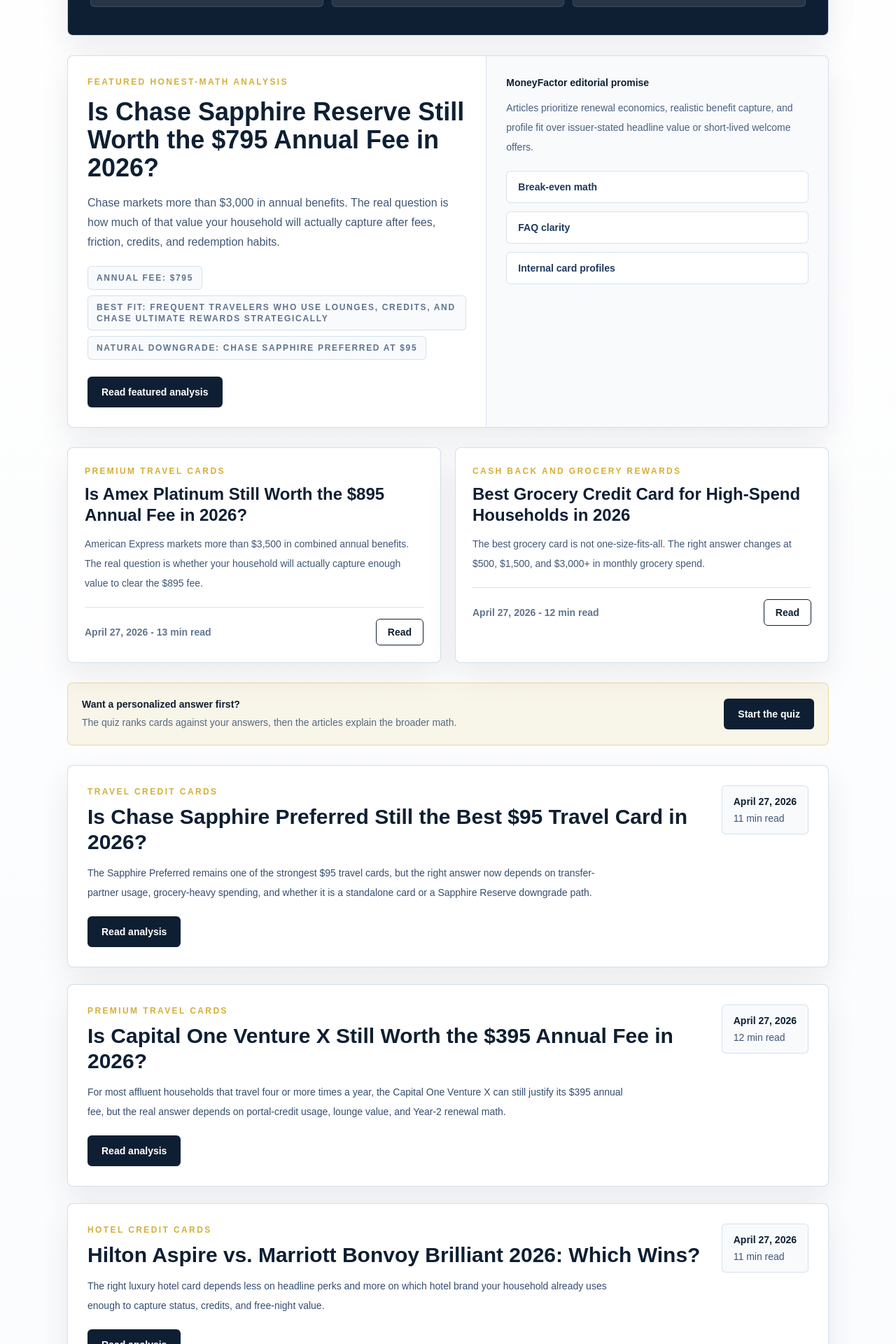
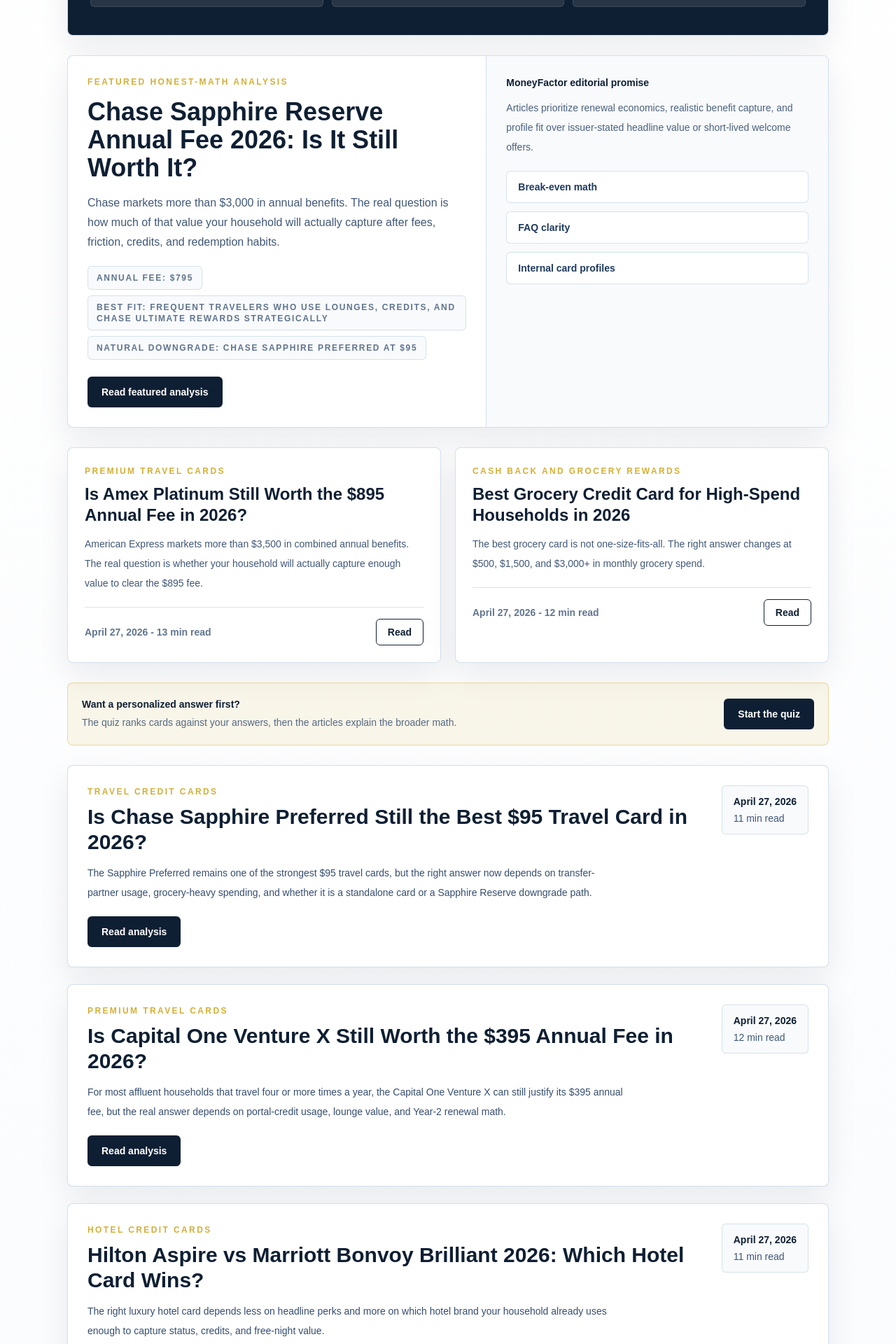
Before and after one commit to MoneyFactorLabs/bestcardsforme-quiz, a Next.js app: page /articles in a window 1280 px wide. Shown: the part 560-2480 px from the top of the page at 70% size. Built offline with nearby package versions, Linux system fonts and the light colour scheme.

Commit message:
seo: optimize article snippets from GSC CTR signal

```diff
--- a/data/articles.ts
+++ b/data/articles.ts
@@ -7,9 +7,9 @@ export const articles: EditorialArticle[] = [
   {
     slug: "is-chase-sapphire-reserve-worth-it-2026",
     eyebrow: "Premium Travel Card Analysis",
-    title: "Is Chase Sapphire Reserve Still Worth the $795 Annual Fee in 2026?",
+    title: "Chase Sapphire Reserve Annual Fee 2026: Is It Still Worth It?",
     metaDescription:
-      "Honest-math breakdown of whether Chase Sapphire Reserve is worth the $795 fee in 2026, with realistic Year-2 value, the new credits, and downgrade math.",
+      "See the Chase Sapphire Reserve annual fee for 2026, what changed, which benefits matter, and when the card is worth keeping versus downgrading.",
     dek: "Chase markets more than $3,000 in annual benefits. The real question is how much of that value your household will actually capture after fees, friction, credits, and redemption habits.",
     category: "Premium travel cards",
     updatedAt: "2026-04-27",
@@ -1310,8 +1310,8 @@ export const articles: EditorialArticle[] = [
   {
     slug: "hilton-aspire-vs-marriott-bonvoy-brilliant-2026",
     eyebrow: "Luxury Hotel Card Comparison",
-    title: "Hilton Aspire vs. Marriott Bonvoy Brilliant 2026: Which Wins?",
-    metaDescription: "Hilton Aspire ($550) vs. Marriott Bonvoy Brilliant ($650) in 2026: which Amex hotel card wins on perks, points, and free nights?",
+    title: "Hilton Aspire vs Marriott Bonvoy Brilliant 2026: Which Hotel Card Wins?",
+    metaDescription: "Compare Hilton Aspire and Marriott Bonvoy Brilliant for 2026 by annual fee, hotel credits, elite status, free nights, points, and real-world value.",
     dek: "The right luxury hotel card depends less on headline perks and more on which hotel brand your household already uses enough to capture status, credits, and free-night value.",
     category: "Hotel credit cards",
     updatedAt: "2026-04-27",
--- a/data/articlesBatch10To14.ts
+++ b/data/articlesBatch10To14.ts
@@ -328,8 +328,8 @@ export const articleBatch10To14: EditorialArticle[] = [
   {
     "slug": "amex-platinum-vs-chase-sapphire-reserve-2026",
     "eyebrow": "Ultra-Premium Card Comparison",
-    "title": "Amex Platinum vs Chase Sapphire Reserve (2026): Which Is Actually Worth It?",
-    "metaDescription": "Amex Platinum vs Chase Sapphire Reserve in 2026: which is better after real fee math, credits, lounges, rewards, and travel habits? The answer may surprise you.",
+    "title": "Amex Platinum vs Chase Sapphire Reserve 2026: Which Premium Card Wins?",
+    "metaDescription": "Compare Amex Platinum and Chase Sapphire Reserve for 2026 by annual fee, travel credits, lounge access, dining, rewards, and real-world value.",
     "dek": "The **Amex Platinum** and **Chase Sapphire Reserve** are both ultra-premium travel cards, but the better 2026 choice depends on how you actually travel: Amex Platinum wins for luxury travel households that use Centurion Lounges, Fine Hotels + Resorts, and Amex credits; Chase Sapphire Reserve wins for travelers who want simpler value, a flexible $300 travel credit, and Ultimate Rewards partners. Most households should choose one, not both, because the overlap is expensive and the winner changes by lounge access, booking habits, and credit-calendar tolerance.",
     "category": "Premium travel cards",
     "updatedAt": "2026-04-27",
@@ -994,8 +994,8 @@ export const articleBatch10To14: EditorialArticle[] = [
   {
     "slug": "best-credit-card-for-dining-restaurants-2026",
     "eyebrow": "Dining Card Comparison",
-    "title": "Best Credit Card for Dining and Restaurants in 2026",
-    "metaDescription": "A MoneyFactor comparison of the best credit cards for dining and restaurants in 2026, including Amex Gold, Sapphire Preferred, Sapphire Reserve, and cash-back alternatives.",
+    "title": "Best Credit Cards for Dining 2026: Amex Gold vs Chase vs Cash Back",
+    "metaDescription": "Compare the best credit cards for dining and restaurants in 2026 by rewards rate, annual fee, travel perks, cash back, and real-world value.",
     "dek": "For most affluent households spending $300+ per month at restaurants, the **Amex Gold at $325** is the strongest dining-focused card in 2026 — its 4x Membership Rewards points on dining worldwide produces the highest captured value per dollar at our conservative point valuations. For households who want premium travel benefits alongside dining rewards, the **Chase Sapphire Reserve at $795** earns elevated rates on dining (post-2025 refresh — verify exact rate) and bundles lounge access. For households that prefer simpler cash back, **Capital One Savor at $95** earns 3% on dining and entertainment. For travel-focused households at the $95 fee tier, the **Chase Sapphire Preferred** earns 3x dining alongside travel benefits.",
     "category": "Dining and grocery cards",
     "updatedAt": "2026-04-27",
```
Also changed, not shown: ops/GSC_LOG.md (+12 -0 lines).
